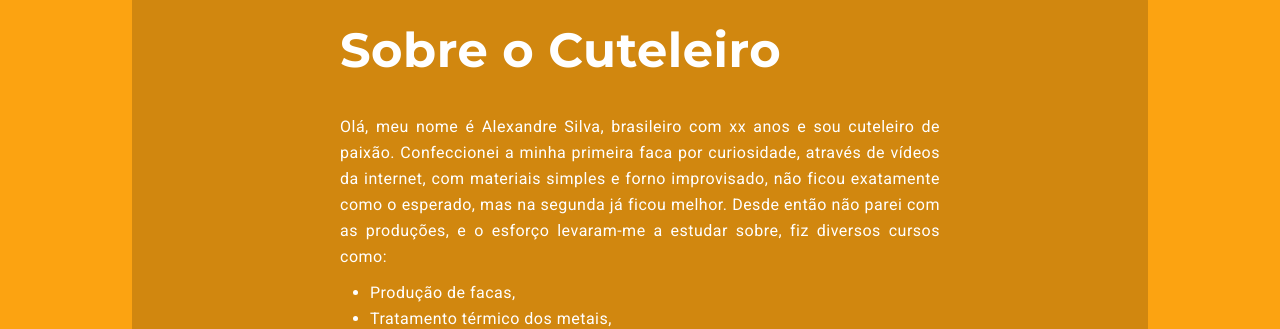
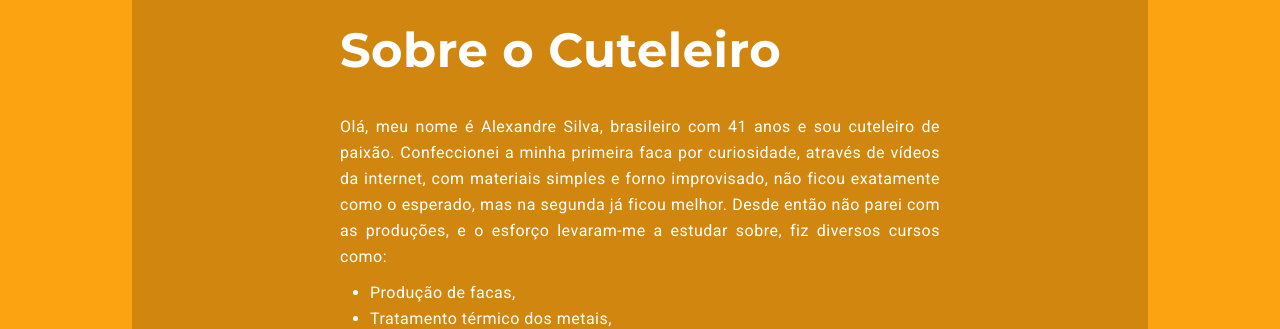
Before and after one commit to asilvacutelaria/a-silva-cutelaria, a Next.js app: page / in a window 1280 px wide. Shown: the part 1854-2183 px from the top of the page. Built offline with nearby package versions, Linux system fonts and the light colour scheme.

Commit message:
Add age on About

```diff
--- a/src/components/About.tsx
+++ b/src/components/About.tsx
@@ -3,6 +3,7 @@ import { FontAwesomeIcon } from '@fortawesome/react-fontawesome';
 import styles from '../styles/components/About.module.css';
 
 export function About () {
+    let age = new Date().getFullYear()-1981;
 
     return (
 
@@ -11,7 +12,7 @@ export function About () {
                 <div>
                     <h1>Sobre o Cuteleiro</h1>
                     <p>
-                        Olá, meu nome é Alexandre Silva, brasileiro com xx anos e sou cuteleiro de paixão. Confeccionei a minha primeira faca por curiosidade, através de vídeos da internet, com materiais simples e forno improvisado, não ficou exatamente como o esperado, mas na segunda já ficou melhor. Desde então não parei com as produções, e o esforço levaram-me a estudar sobre, fiz diversos cursos como:
+                        Olá, meu nome é Alexandre Silva, brasileiro com {age} anos e sou cuteleiro de paixão. Confeccionei a minha primeira faca por curiosidade, através de vídeos da internet, com materiais simples e forno improvisado, não ficou exatamente como o esperado, mas na segunda já ficou melhor. Desde então não parei com as produções, e o esforço levaram-me a estudar sobre, fiz diversos cursos como:
                     </p>
                     <ul>
                         <li>Produção de facas,</li>
```
